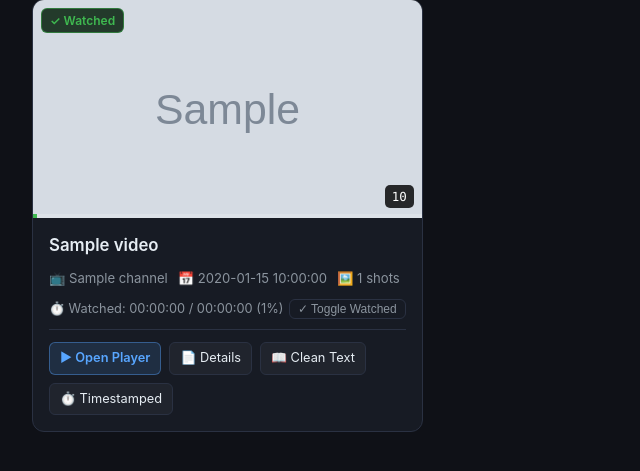
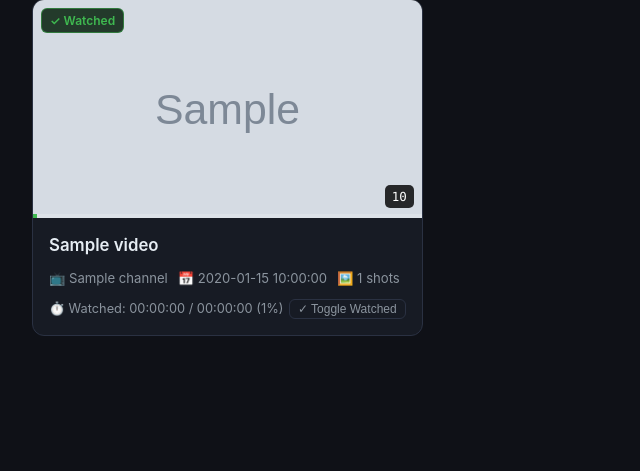
Before and after one commit to thatwebsiteisme/yt-videos, a Python web app: template templates/dashboard.html in a window 1280 px wide. Shown: the part 287-758 px from the top of the page, without its empty margins (0-640 px from the left). Run offline with Jinja, Linux system fonts and the light colour scheme; the template is opened without the code that fills it: most values are stand-ins (such as "Sample title", 1, 10 or a date in 2020); grey boxes marked "Sample" are stand-in pictures.

Commit message:
ui: remove v-links from dashboard cards and handle port reuse

```diff
--- a/templates/dashboard.html
+++ b/templates/dashboard.html
@@ -486,12 +486,6 @@
             <span data-role="watch-text">⏱️ Watched: {{ v.watched_label }} / {{ v.duration }} ({{ v.watched_percent|int }}%)</span>
             <button class="toggle-watch-btn" onclick="toggleCardWatched('{{ v.video_id }}', {{ v.duration_seconds }})">✓ Toggle Watched</button>
           </div>
-          <div class="v-links">
-            <a class="pill-link primary" href="{{ v.viewer_rel }}">▶ Open Player</a>
-            <a class="pill-link" href="{{ v.details_md_rel }}" target="_blank">📄 Details</a>
-            <a class="pill-link" href="{{ v.clean_md_rel }}" target="_blank">📖 Clean Text</a>
-            <a class="pill-link" href="{{ v.ts_md_rel }}" target="_blank">⏱️ Timestamped</a>
-          </div>
         </div>
       </article>
       {% endfor %}
```
